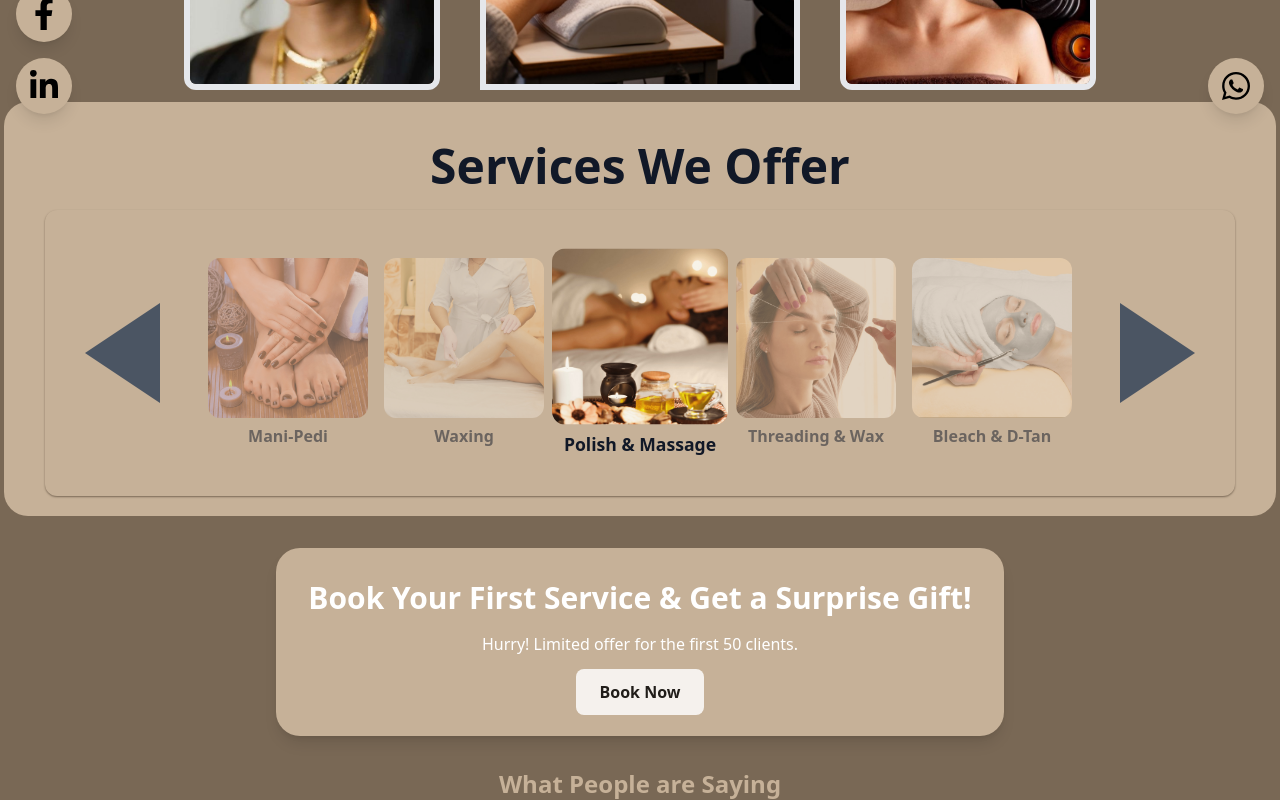
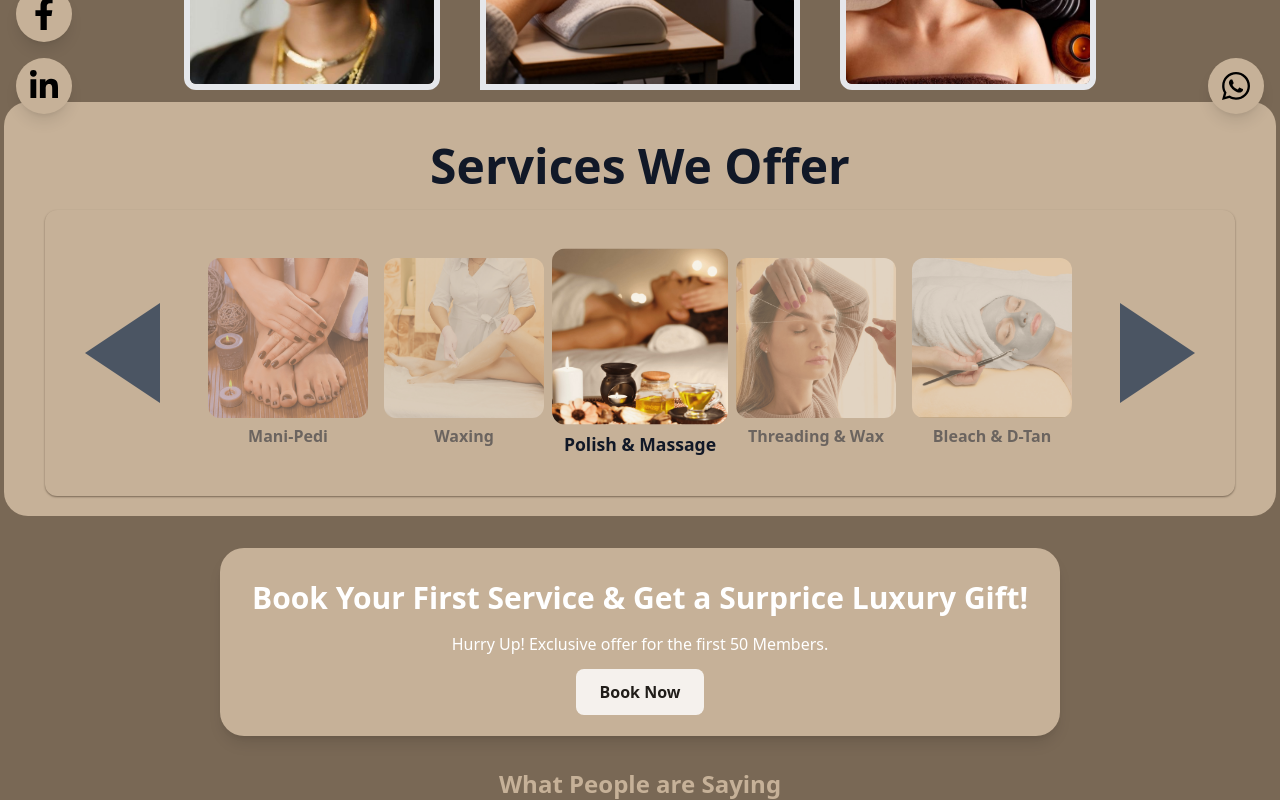
Before and after one commit to Harsh8118-ai/SilkenGlamour, a React (Vite) app in the folder Frontend/: page / in a window 1280 px wide. Shown: the part 590-1390 px from the top of the page. Built offline with nearby package versions, Linux system fonts and the light colour scheme.

Commit message:
Final Code

```diff
--- a/Frontend/src/components/Home/CallToAction.jsx
+++ b/Frontend/src/components/Home/CallToAction.jsx
@@ -4,8 +4,8 @@ import { Link } from 'react-router-dom';
 const CallToActionBanner = () => {
   return (
     <div className="bg-MainBGColorYellow text-white p-8 rounded-3xl shadow-lg text-center my-8  mx-auto w-fit">
-      <h2 className="text-3xl font-bold mb-4">Book Your First Service & Get a Surprise Gift!</h2>
-      <p className="mb-6">Hurry! Limited offer for the first 50 clients.</p>
+      <h2 className="text-3xl font-bold mb-4">Book Your First Service & Get a Surprice Luxury Gift!</h2>
+      <p className="mb-6">Hurry Up! Exclusive offer for the first 50 Members.</p>
       <Link
         to="/service"
         className="bg-white text-black px-6 py-3 rounded-lg font-semibold hover:bg-gray-100 transition animate-pulse"
```
